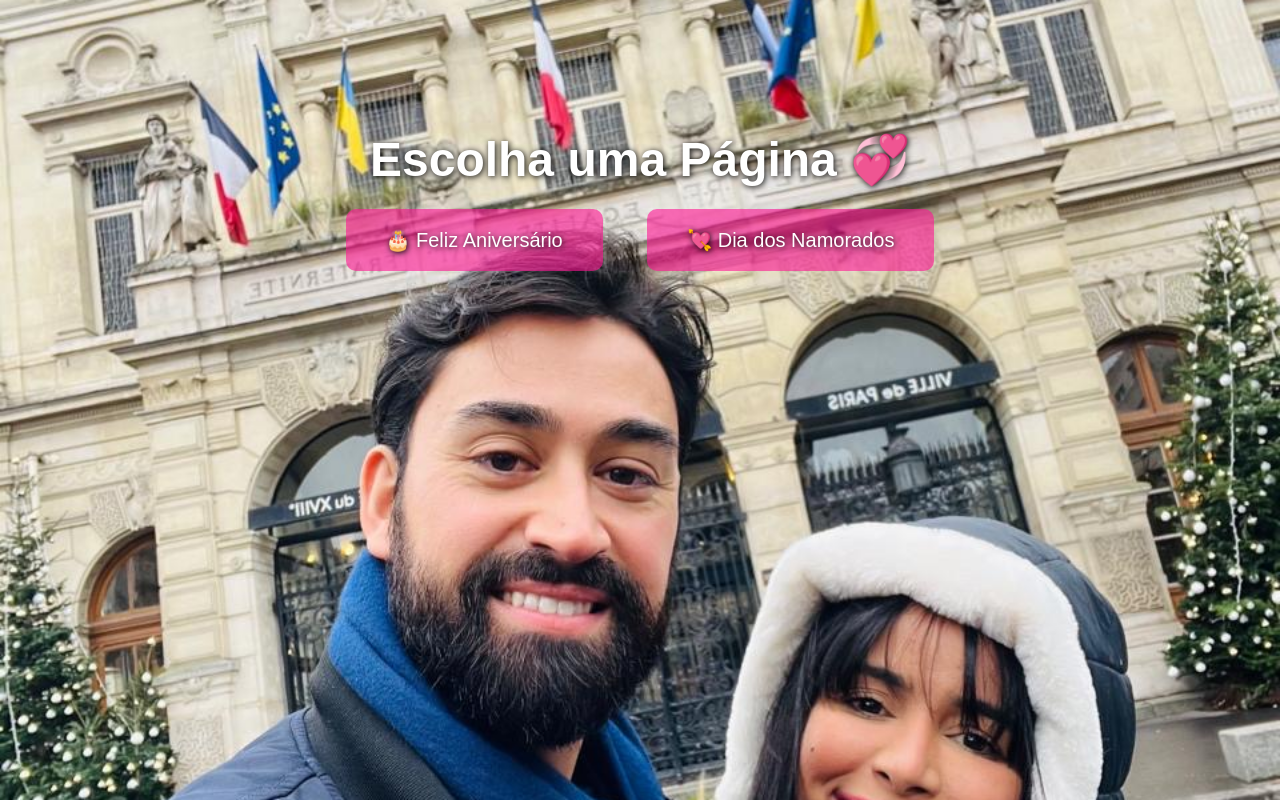
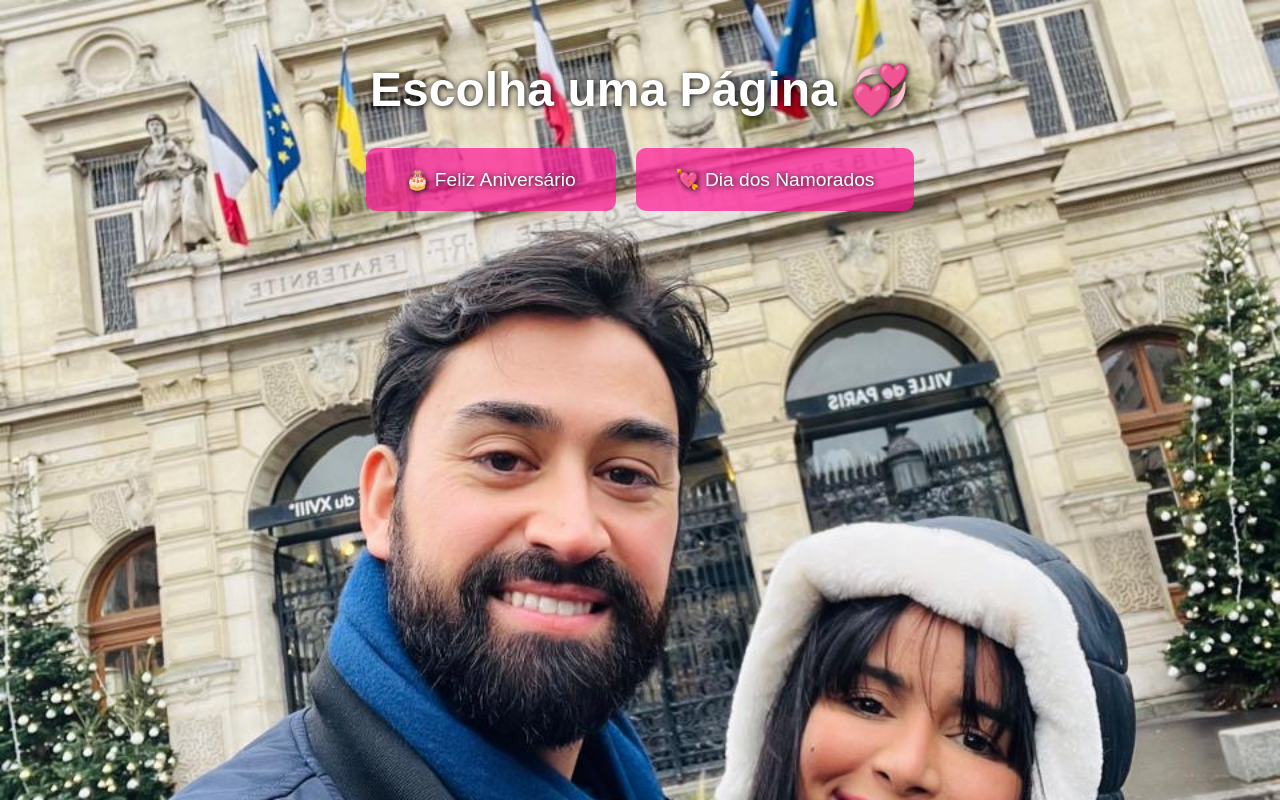
Before and after one commit to Elisandro-dev/site-nos-dois, a plain HTML site: page index.html in a window 1280 px wide. Drawn offline with Linux system fonts and the light colour scheme.

Commit message:
Update index.html

```diff
--- a/index.html
+++ b/index.html
@@ -6,31 +6,42 @@
   <title>Nosso Amor 💖</title>
   <meta name="viewport" content="width=device-width, initial-scale=1.0" />
   <style>
+    * {
+      box-sizing: border-box;
+    }
     body {
       margin: 0;
       padding: 0;
       background: url('imagem1 (2).JPG') no-repeat center center fixed;
       background-size: cover;
-      text-align: center;
       font-family: sans-serif;
       color: white;
-      padding-top: 100px;
+      text-align: center;
+      padding-top: 30px;
       text-shadow: 1px 1px 6px black;
     }
     h1 {
       font-size: 3em;
-      margin-bottom: 40px;
+      margin-bottom: 30px;
+      padding: 0 20px;
+    }
+    .botoes {
+      display: flex;
+      justify-content: center;
+      flex-wrap: wrap;
+      gap: 20px;
+      padding: 0 20px;
     }
     .botao {
-      margin: 20px;
       padding: 20px 40px;
-      font-size: 20px;
-      background: rgba(255, 20, 147, 0.6);
+      font-size: 1.2em;
+      background: rgba(255, 20, 147, 0.7);
       border: none;
       color: white;
       border-radius: 10px;
       cursor: pointer;
       text-decoration: none;
+      transition: background 0.3s;
     }
     .botao:hover {
       background: rgba(255, 20, 147, 0.9);
@@ -39,7 +50,9 @@
 </head>
 <body>
   <h1>Escolha uma Página 💞</h1>
-  <a href="aniversario/index.html" class="botao">🎂 Feliz Aniversário</a>
-  <a href="namorados/index.html" class="botao">💘 Dia dos Namorados</a>
+  <div class="botoes">
+    <a href="aniversario/index.html" class="botao">🎂 Feliz Aniversário</a>
+    <a href="namorados/index.html" class="botao">💘 Dia dos Namorados</a>
+  </div>
 </body>
 </html>
```
